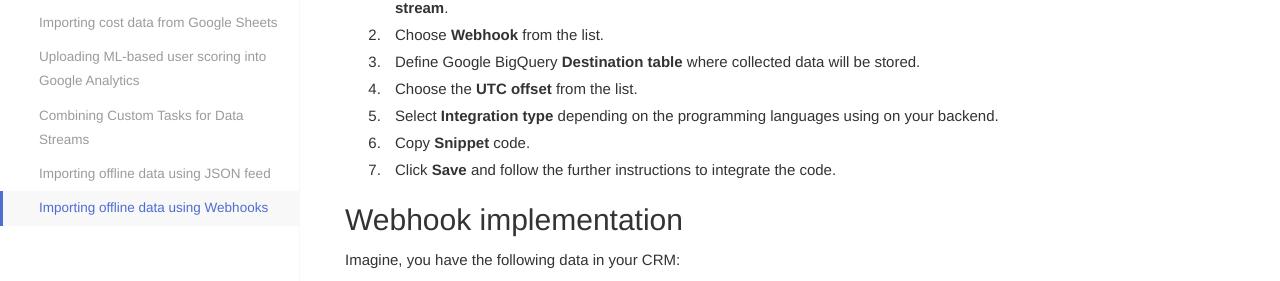
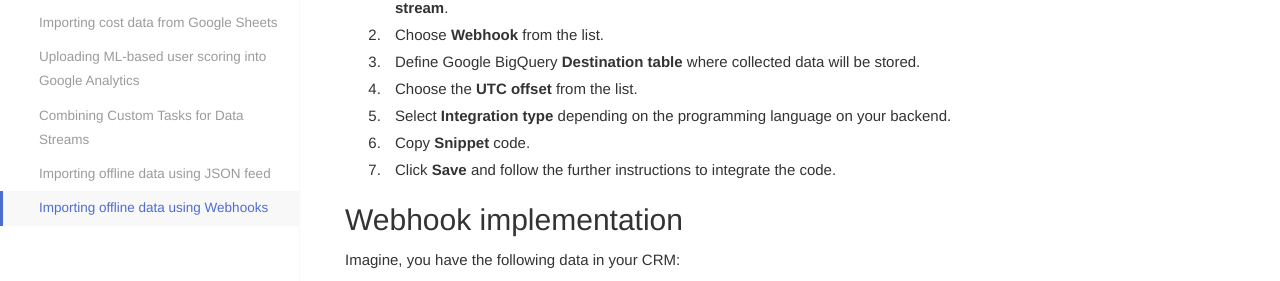
Before and after one commit to segmentstream-com/segmentstream-com.github.io, a Jekyll site: the page built from _docs/guides/webhooks-offline-data-import.md, in a window 1280 px wide and 900 px high, scrolled down 493 px. Shown: the part 153-434 px from the top of the window. Built offline with Jekyll 4.4.1, drawn with Linux system fonts in a browser that asks for light colours; nearby versions of some CDN libraries.

Commit message:
typo fix

```diff
--- a/_docs/guides/webhooks-offline-data-import.md
+++ b/_docs/guides/webhooks-offline-data-import.md
@@ -20,7 +20,7 @@ Imported offline data can be combined with other website data to improve ROI rep
 2. Choose **Webhook** from the list.
 3. Define Google BigQuery **Destination table** where collected data will be stored.
 4. Choose the **UTC offset** from the list.
-5. Select **Integration type** depending on the programming languages using on your backend.
+5. Select **Integration type** depending on the programming language on your backend.
 6. Copy **Snippet** code.
 7. Click **Save** and follow the further instructions to integrate the code.
 
```
